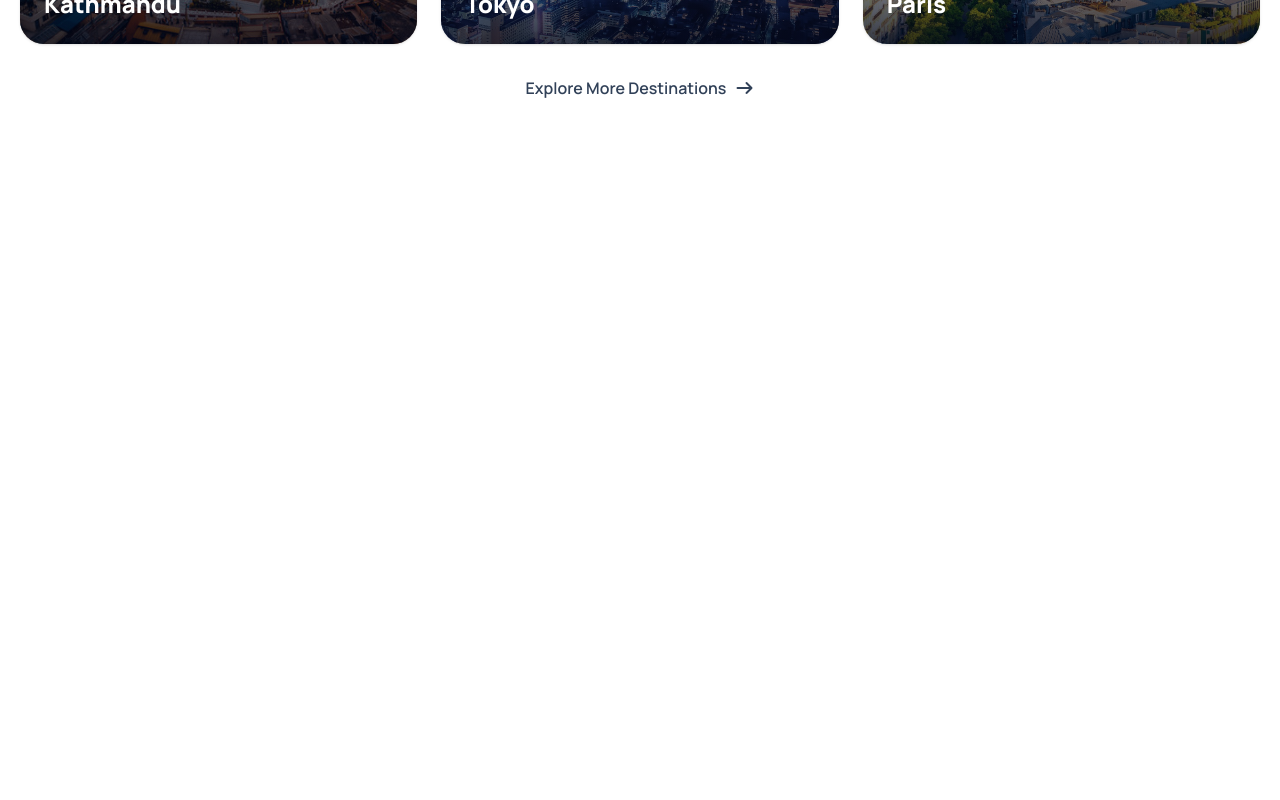
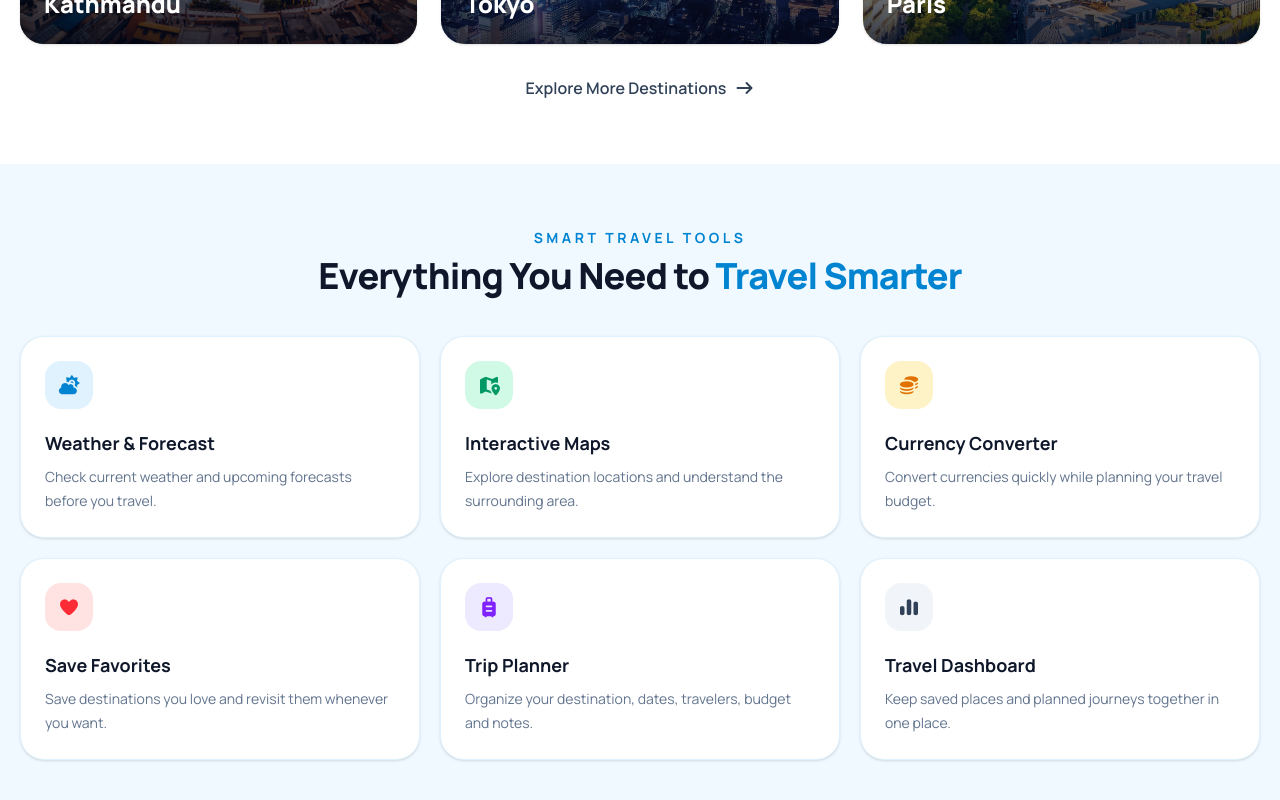
Before and after one commit to leosum1t/SmartTrip, a React (Vite) app: page / in a window 1280 px wide. Shown: the part 1255-2055 px from the top of the page. Before the commit the page ends 1419 px from the top, so only its background shows below. Built offline with nearby package versions, Linux system fonts and the light colour scheme.

Commit message:
feat: add smart travel tools section

```diff
--- a/src/pages/Home.jsx
+++ b/src/pages/Home.jsx
@@ -3,6 +3,7 @@ import heroImage from "../assets/home-hero.png"
 import kathmanduImage from "../assets/kathmandu.png"
 import parisImage from "../assets/paris.png"
 import tokyoImage from "../assets/tokyo.png"
+import slideImage from "../assets/slide.png"
 
 function Home() {
   const navigate = useNavigate()
@@ -12,7 +13,6 @@ function Home() {
     { name: "Tokyo", country: "Japan", image: tokyoImage },
     { name: "Paris", country: "France", image: parisImage },
   ]
-
   return (
     <main className="min-h-screen bg-sky-50">
       <section className="relative min-h-[calc(100vh-70px)] overflow-hidden">
@@ -98,8 +98,69 @@ function Home() {
           </div>
         </div>
       </section>
+      <section className="bg-sky-50 px-5 py-16">
+          <div className="mx-auto max-w-7xl">
+            <div className="mb-10 text-center">
+              <p className="text-sm font-bold uppercase tracking-[0.25em] text-sky-600">Smart Travel Tools</p>
+              <h2 className="mt-2 text-3xl font-extrabold tracking-tight text-slate-900 md:text-4xl">
+                Everything You Need to <span className="text-sky-600">Travel Smarter</span>
+              </h2>
+            </div>
+
+            <div className="grid gap-5 sm:grid-cols-2 lg:grid-cols-3">
+              {[
+                {
+                  title: "Weather & Forecast",
+                  text: "Check current weather and upcoming forecasts before you travel.",
+                  icon: "fa-solid fa-cloud-sun",
+                  box: "bg-sky-100 text-sky-600",
+                },
+                {
+                  title: "Interactive Maps",
+                  text: "Explore destination locations and understand the surrounding area.",
+                  icon: "fa-solid fa-map-location-dot",
+                  box: "bg-emerald-100 text-emerald-600",
+                },
+                {
+                  title: "Currency Converter",
+                  text: "Convert currencies quickly while planning your travel budget.",
+                  icon: "fa-solid fa-coins",
+                  box: "bg-amber-100 text-amber-600",
+                },
+                {
+                  title: "Save Favorites",
+                  text: "Save destinations you love and revisit them whenever you want.",
+                  icon: "fa-solid fa-heart",
+                  box: "bg-red-100 text-red-500",
+                },
+                {
+                  title: "Trip Planner",
+                  text: "Organize your destination, dates, travelers, budget and notes.",
+                  icon: "fa-solid fa-suitcase-rolling",
+                  box: "bg-violet-100 text-violet-600",
+                },
+                {
+                  title: "Travel Dashboard",
+                  text: "Keep saved places and planned journeys together in one place.",
+                  icon: "fa-solid fa-chart-simple",
+                  box: "bg-slate-100 text-slate-700",
+                },
+              ].map((tool) => (
+                <div key={tool.title}
+                  className="rounded-3xl border border-sky-100 bg-white p-6 shadow-sm transition duration-300 hover:-translate-y-1 hover:shadow-md">
+                  <div className={`flex h-12 w-12 items-center justify-center rounded-2xl text-lg ${tool.box}`}>
+                    <i className={tool.icon}></i>
+                  </div>
+
+                  <h3 className="mt-5 text-lg font-bold text-slate-900">{tool.title}</h3>
+                  <p className="mt-2 text-sm leading-6 text-slate-500">{tool.text}</p>
+                </div>
+              ))}
+            </div>
+          </div>
+        </section>
+
     </main>
   )
 }
-
 export default Home
```
